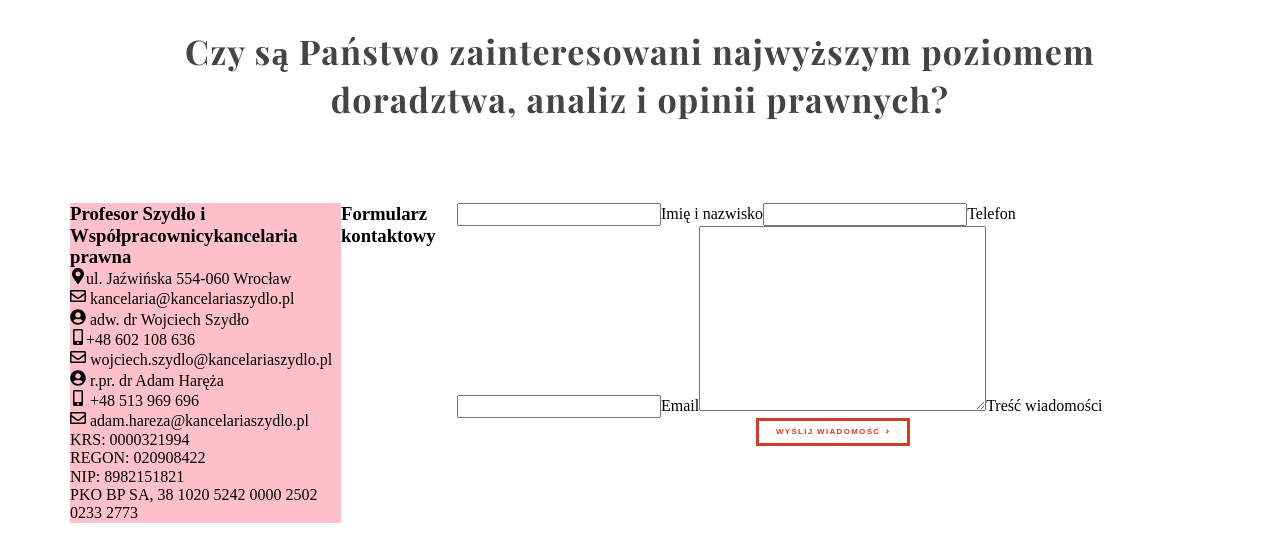
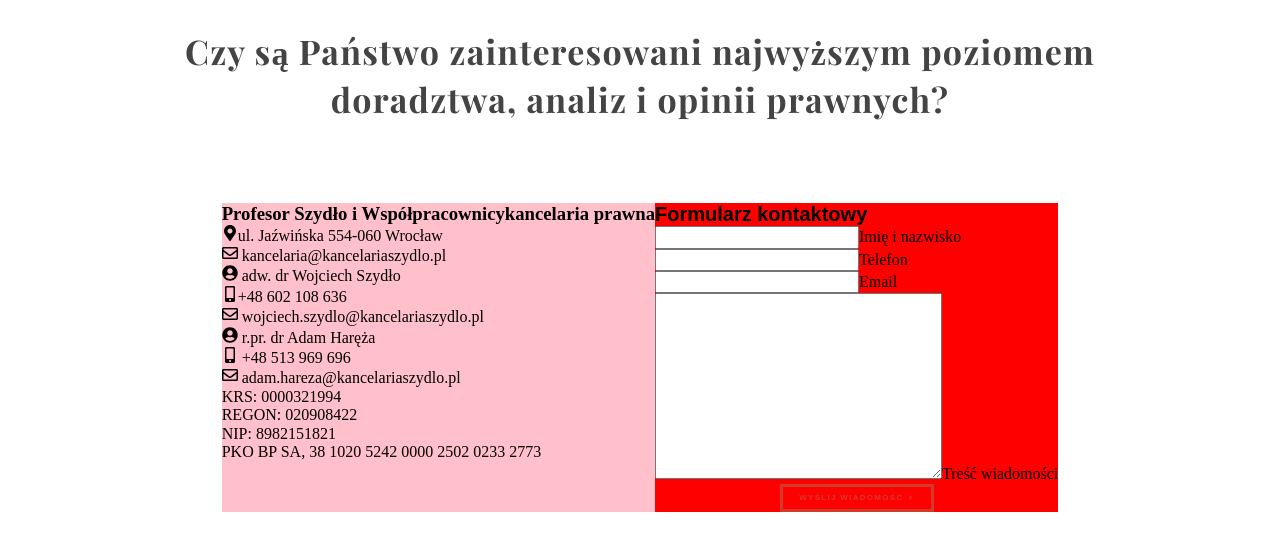
Before and after one commit to milecki/kancelaria, a Gatsby site: page /contact in a window 1280 px wide. Shown: the part 262-800 px from the top of the page. Built offline with nearby package versions, Linux system fonts and the light colour scheme; Gatsby itself is replaced by a stand-in of ours; a web font is replaced by a local one.

Commit message:
Move ContactForm and -Info to separate files

```diff
--- /dev/null
+++ b/src/components/contactForm/contactForm.js
@@ -0,0 +1,34 @@
+import React from "react"
+import Button from "../button/button"
+import styles from "./contactForm.module.scss"
+
+const ContactForm = () => (
+  <div className={styles.formContainer}>
+    <h3 className={styles.h3}>Formularz kontaktowy</h3>
+    <form className={styles.form}>
+      <label>
+        <input type="text" />
+        Imię i nazwisko
+      </label>
+
+      <label>
+        <input type="text" />
+        Telefon
+      </label>
+
+      <label>
+        <input type="text" />
+        Email
+      </label>
+
+      <label>
+        <textarea name="" id="" cols="30" rows="10" />
+        Treść wiadomości
+      </label>
+
+      <Button address="/">Wyślij wiadomość</Button>
+    </form>
+  </div>
+)
+
+export default ContactForm
--- /dev/null
+++ b/src/components/contactForm/contactForm.module.scss
@@ -0,0 +1,15 @@
+.form {
+  display: flex;
+  flex-direction: column;
+}
+
+.formContainer {
+  display: flex;
+  flex-direction: column;
+  background-color: red;
+}
+
+.h3 {
+  font-family: "Martel Sans", sans-serif;
+  font-size: 20px;
+}
--- /dev/null
+++ b/src/components/contactInfo/contactInfo.js
@@ -0,0 +1,61 @@
+import React from "react"
+import styles from "./contactInfo.module.scss"
+
+import { FaMapMarkerAlt } from "react-icons/fa"
+import { FaUserCircle } from "react-icons/fa"
+import { FaMobileAlt } from "react-icons/fa"
+import { FaRegEnvelope } from "react-icons/fa"
+
+const ContactInfo = () => (
+  <div className={styles.infoContainer}>
+    <h3 className={styles.companyName}>
+      Profesor Szydło i Współpracownicy
+      <span>kancelaria prawna</span>
+    </h3>
+    <p className={styles.address}>
+      <FaMapMarkerAlt />
+      ul. Jaźwińska 5<span>54-060 Wrocław</span>
+    </p>
+    <p className={styles.email}>
+      <FaRegEnvelope /> kancelaria@kancelariaszydlo.pl
+    </p>
+
+    <div>
+      <div>
+        <p>
+          <FaUserCircle /> adw. dr Wojciech Szydło
+        </p>
+        <p>
+          <FaMobileAlt />
+          +48 602 108 636
+        </p>
+        <p>
+          <FaRegEnvelope /> wojciech.szydlo@kancelariaszydlo.pl
+        </p>
+      </div>
+      <div>
+        <p>
+          <FaUserCircle /> r.pr. dr Adam Haręża
+        </p>
+        <p>
+          <FaMobileAlt /> +48 513 969 696
+        </p>
+        <p>
+          <FaRegEnvelope /> adam.hareza@kancelariaszydlo.pl
+        </p>
+      </div>
+
+      <div>
+        <p>KRS: 0000321994</p>
+        <p>REGON: 020908422</p>
+      </div>
+
+      <div>
+        <p>NIP: 8982151821</p>
+        <p>PKO BP SA, 38 1020 5242 0000 2502 0233 2773</p>
+      </div>
+    </div>
+  </div>
+)
+
+export default ContactInfo
--- /dev/null
+++ b/src/components/contactInfo/contactInfo.module.scss
@@ -0,0 +1,9 @@
+.infoContainer {
+  background-color: pink;
+}
+
+.companyName {}
+
+.address {}
+
+.email {}
--- a/src/pages/contact.js
+++ b/src/pages/contact.js
@@ -1,94 +1,9 @@
 import React from "react"
 import Hero from "../components/hero/hero"
-import Button from "../components/button/button"
 import bgImage from "../images/bg-contact.jpg"
 import styles from "./contact.module.scss"
-
-import { FaMapMarkerAlt } from "react-icons/fa"
-import { FaUserCircle } from "react-icons/fa"
-import { FaMobileAlt } from "react-icons/fa"
-import { FaRegEnvelope } from "react-icons/fa"
-
-const Info = () => (
-  <div className={styles.infoContainer}>
-    <h3 className={styles.companyName}>
-      Profesor Szydło i Współpracownicy
-      <span>kancelaria prawna</span>
-    </h3>
-    <p className={styles.address}>
-      <FaMapMarkerAlt />
-      ul. Jaźwińska 5<span>54-060 Wrocław</span>
-    </p>
-    <p className={styles.email}>
-      <FaRegEnvelope /> kancelaria@kancelariaszydlo.pl
-    </p>
-
-    <div>
-      <div>
-        <p>
-          <FaUserCircle /> adw. dr Wojciech Szydło
-        </p>
-        <p>
-          <FaMobileAlt />
-          +48 602 108 636
-        </p>
-        <p>
-          <FaRegEnvelope /> wojciech.szydlo@kancelariaszydlo.pl
-        </p>
-      </div>
-      <div>
-        <p>
-          <FaUserCircle /> r.pr. dr Adam Haręża
-        </p>
-        <p>
-          <FaMobileAlt /> +48 513 969 696
-        </p>
-        <p>
-          <FaRegEnvelope /> adam.hareza@kancelariaszydlo.pl
-        </p>
-      </div>
-
-      <div>
-        <p>KRS: 0000321994</p>
-        <p>REGON: 020908422</p>
-      </div>
-
-      <div>
-        <p>NIP: 8982151821</p>
-        <p>PKO BP SA, 38 1020 5242 0000 2502 0233 2773</p>
-      </div>
-    </div>
-  </div>
-)
-
-const Form = () => (
-  <>
-    <h3>Formularz kontaktowy</h3>
-    <form>
-      <label>
-        <input type="text" />
-        Imię i nazwisko
-      </label>
-
-      <label>
-        <input type="text" />
-        Telefon
-      </label>
-
-      <label>
-        <input type="text" />
-        Email
-      </label>
-
-      <label>
-        <textarea name="" id="" cols="30" rows="10" />
-        Treść wiadomości
-      </label>
-
-      <Button address="/">Wyślij wiadomość</Button>
-    </form>
-  </>
-)
+import ContactInfo from "../components/contactInfo/contactInfo"
+import ContactForm from "../components/contactForm/contactForm"
 
 const Contact = () => (
   <>
@@ -99,8 +14,8 @@ const Contact = () => (
         opinii prawnych?
       </h2>
       <div className={styles.row}>
-        <Info />
-        <Form />
+        <ContactInfo />
+        <ContactForm />
       </div>
     </main>
   </>
--- a/src/pages/contact.module.scss
+++ b/src/pages/contact.module.scss
@@ -1,8 +1,6 @@
 .row {
   display: flex;
+  flex-direction: row;
+  justify-content: center;
+  margin: 0 auto;
 }
-
-.infoContainer {
-  // display: flex;
-  background-color: pink;
-}
```
